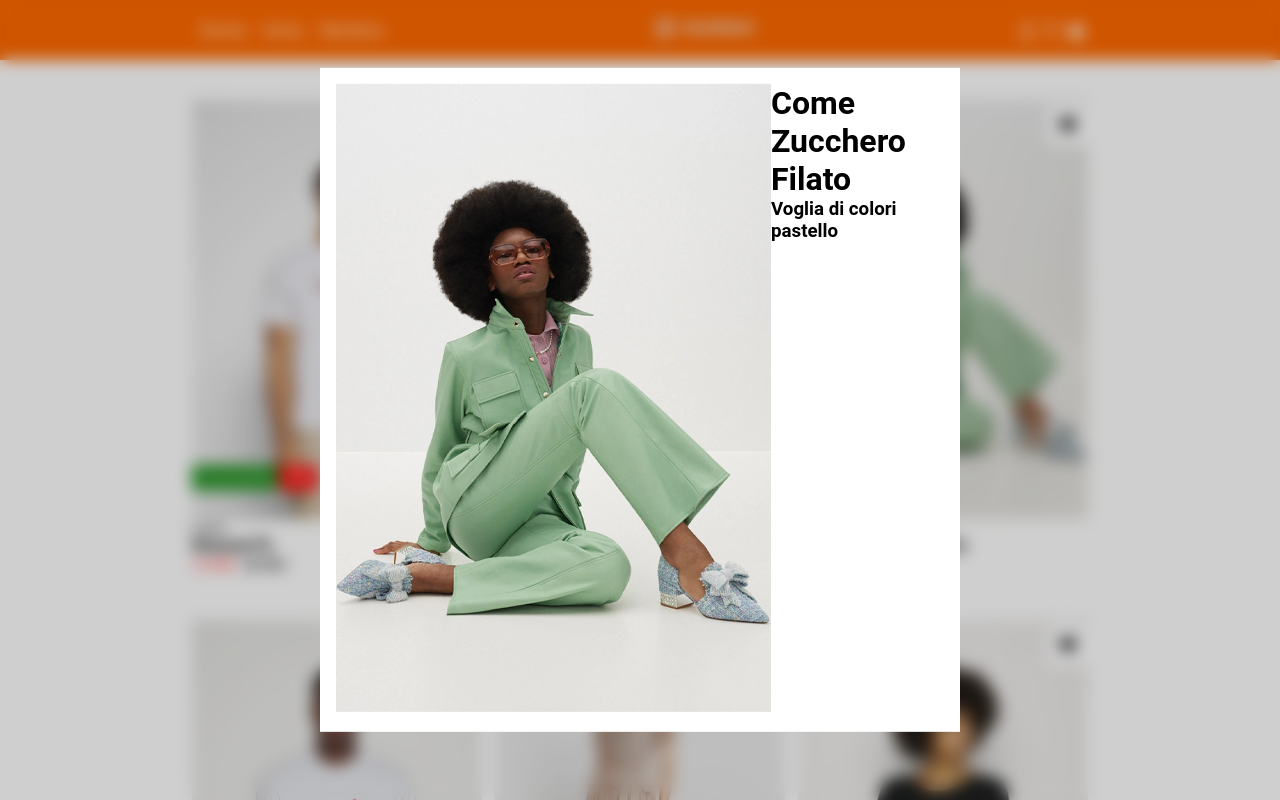
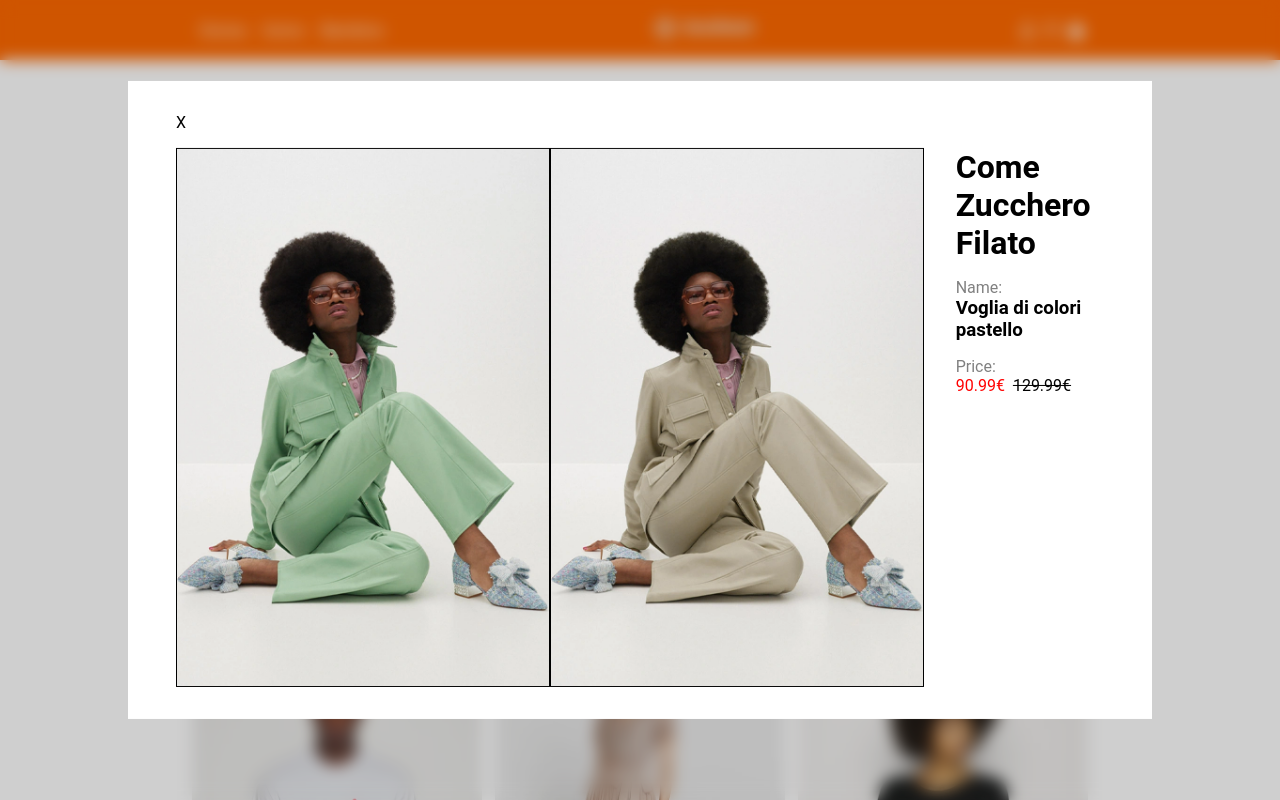
Before and after one commit to fraberret/vite-boolando, a Vue app: page / in a window 1280 px wide. Both pictures are taken after a click on the element 943 px from the left and 310 px from the top of the page. Shown: the top 800 px of the page. Built offline with nearby package versions, Linux system fonts and the light colour scheme; data requests are answered from the project's data file.

Commit message:
add style at modal

```diff
--- a/src/components/Modale.vue
+++ b/src/components/Modale.vue
@@ -1,20 +1,33 @@
 <template>
     <div class="modal_page">
         <div class="modale">
-
-            <div class="left_side">
+            <button @click="closeModal">X</button>
+            <div class="body">
                 <div class="left_side">
-                    <img :src="selectedProduct.frontImage" alt="">
-                </div>
-            </div>
-            <div class="right_side">
-                <div class="item">
-                    <h1>{{ selectedProduct.brand }}</h1>
-                    <h3>{{ selectedProduct.name }}</h3>
+                    <div class="image">
+                        <img :src="selectedProduct.frontImage" alt="">
+                        <img :src="selectedProduct.backImage" alt="">
+                    </div>
 
                 </div>
+                <div class="right_side">
+                    <div class="item">
+                        <h1>{{ selectedProduct.brand }}</h1>
+                        <div class="name">
+                            <p>Name:</p>
+                            <h3>{{ selectedProduct.name }}</h3>
+                        </div>
+                        <div class="price">
+                            <p>Price:</p>
+                            <span v-show="discountedPrice" class="discount_price small">{{ discountedPrice
+                                }}</span>
+                            <span :class="{ 'real_price': discountedPrice }" class="small">{{ selectedProduct.price
+                                }}&euro;</span>
+                        </div>
+                    </div>
 
 
+                </div>
             </div>
         </div>
     </div>
@@ -25,14 +38,32 @@
 export default {
     name: 'Modale',
     props: {
-        selectedProduct: Object // Prop per ricevere il prodotto selezionato
+        selectedProduct: Object// Prop per ricevere il prodotto selezionato
     },
 
 
     data() {
         return {
+            discountedPrice: 0,
 
         }
+    },
+
+    mounted() {
+
+        this.selectedProduct.badges.forEach(element => {
+            /* console.log(element.type); */
+
+            if (element.type == 'discount') {
+                let discount = parseInt(element.value)
+                this.discountedPrice = this.selectedProduct.price * ((100 + discount) / 100)
+                this.discountedPrice = Number(this.discountedPrice.toFixed(2)) + '€'
+            } else {
+                this.discountedPrice = ''
+            }
+
+        });
+
     },
     methods: {
         closeModal() {
@@ -47,6 +78,10 @@ export default {
 </script>
 
 <style>
+body {
+    overflow: hidden;
+}
+
 .modal_page {
     width: 100vw;
     height: 100vh;
@@ -56,33 +91,65 @@ export default {
     position: absolute;
 }
 
+button {
+    all: unset;
+    margin-bottom: 1rem;
+
+}
+
+.body {
+    display: flex;
+}
+
 .modale {
     background-color: rgb(255, 255, 255);
-    display: flex;
+    width: 80%;
     margin: 0 auto;
     position: absolute;
-    padding: 1rem;
+    padding: 2rem 3rem;
 
     top: 50%;
     left: 50%;
     transform: translate(-50%, -50%);
 }
 
-.top {
-    display: flex;
-    justify-content: space-between;
-    padding: 1rem;
+.name {
+    padding-top: 1rem;
 
-    & button {
-        all: unset;
-    }
-
-    & button:hover {
-        cursor: pointer;
+    & p {
+        color: grey;
     }
 }
 
 .left_side {
-    & img {}
+    margin-right: 2rem;
+    display: flex;
+
+    & .image {
+        display: flex;
+
+        & img {
+            width: 50%;
+            border: 1px solid black;
+        }
+
+    }
+}
+
+.price {
+    margin-top: 1rem;
+
+    & p {
+        color: grey;
+    }
+}
+
+.real_price {
+    text-decoration: line-through;
+}
+
+.discount_price {
+    color: red;
+    margin-right: 0.5rem;
 }
 </style>
```
